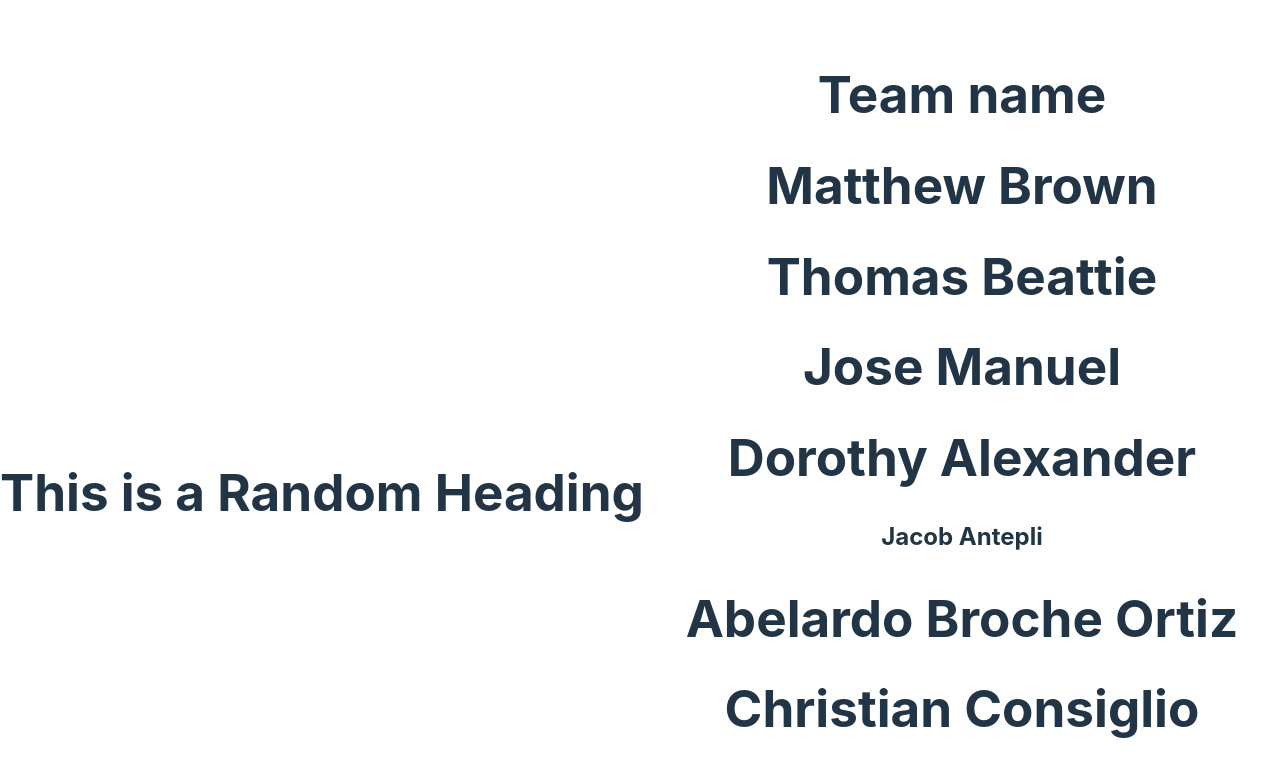
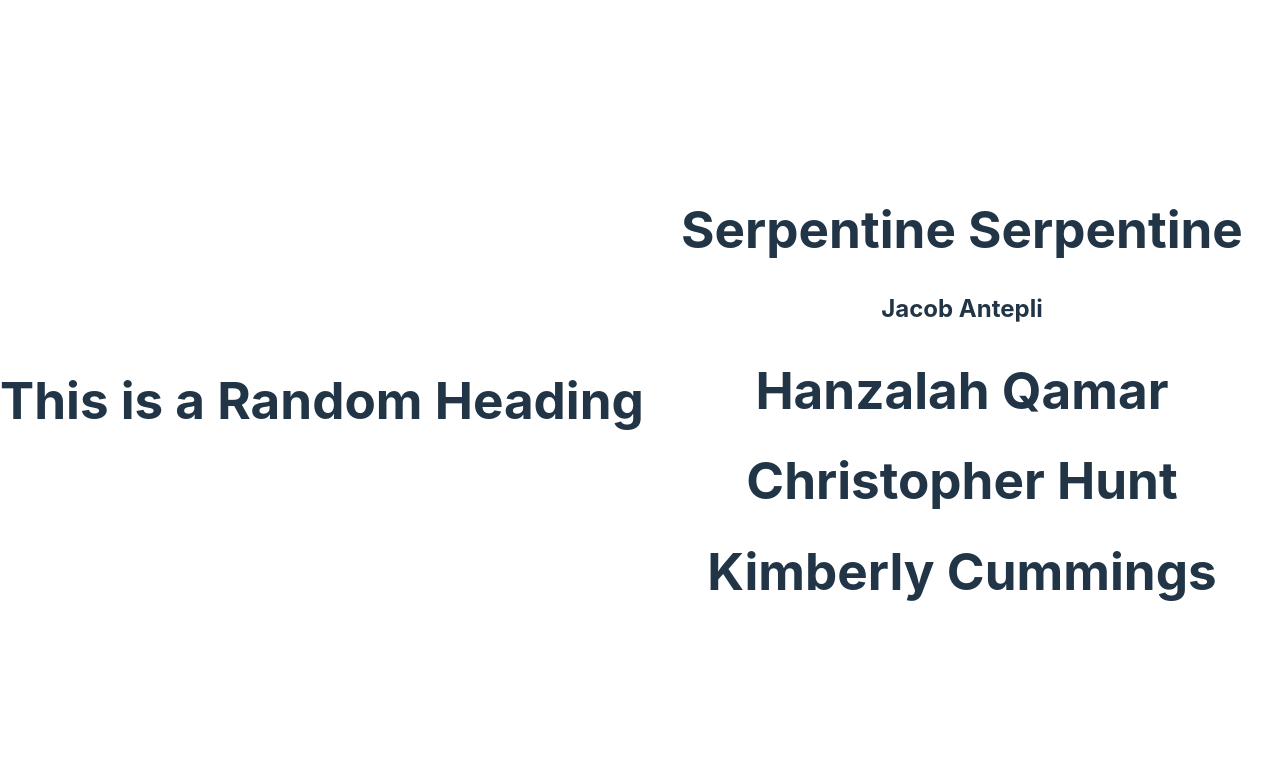
Before and after one commit to JacobAntepli/git-example-team-S, a React (Vite) app: page / in a window 1280 px wide. Shown: the top 779 px of the page. Built offline with nearby package versions, Linux system fonts and the light colour scheme.

Commit message:
Update App.jsx

```diff
--- a/src/App.jsx
+++ b/src/App.jsx
@@ -5,18 +5,12 @@ function App() {
     //Commit your changes and submit a pull request
     return (
       <div>
-          <h1>Team name</h1>
-          <h1>Matthew Brown</h1>
-          <h1>Thomas Beattie</h1>
-          <h1> Jose Manuel</h1>
-          <h1>Dorothy Alexander</h1>
+          <h1>Serpentine Serpentine</h1>
           <h2>Jacob Antepli</h2>
-          <h1>Abelardo Broche Ortiz</h1>
-          <h1>Christian Consiglio</h1>
           <h1>Hanzalah Qamar</h1>
           <h1>Christopher Hunt</h1>
+          <h1>Kimberly Cummings</h1>
       </div>
-
     )
 }
 
```
